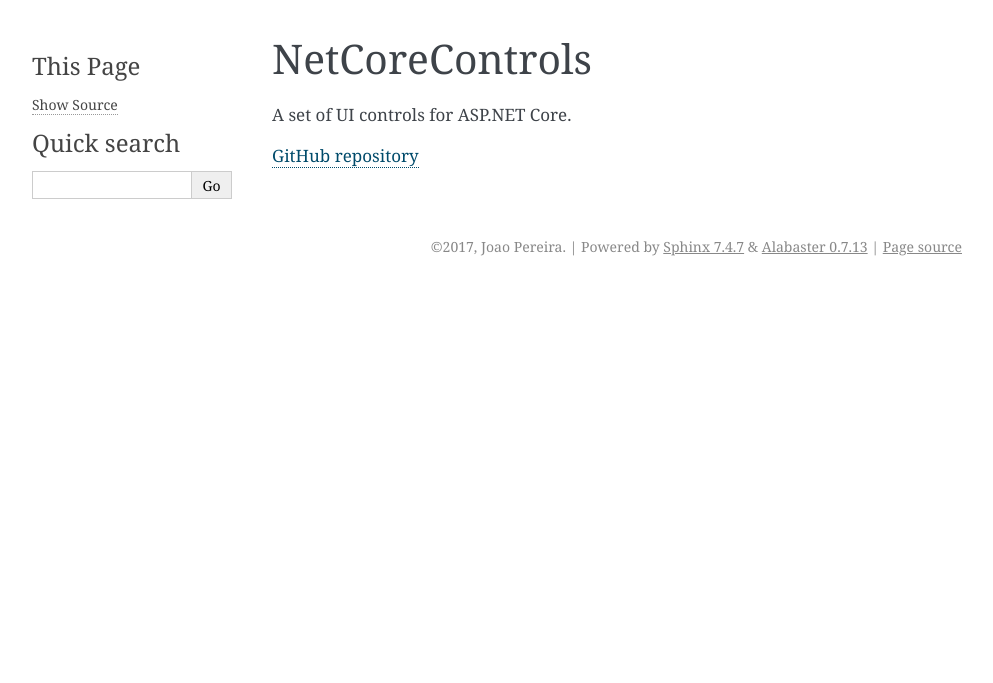
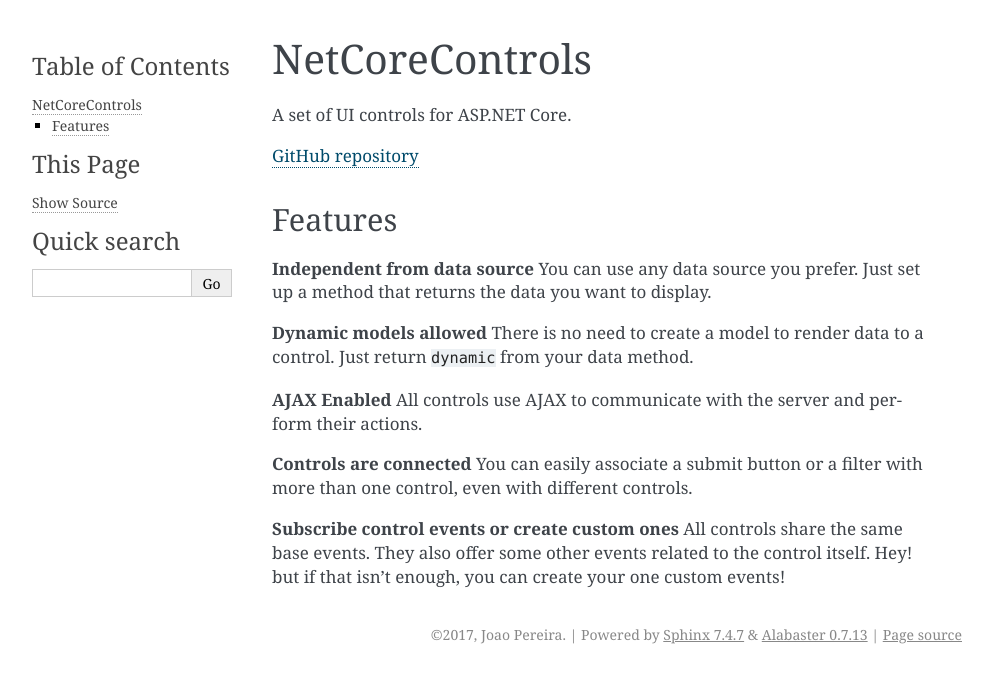
Before and after one commit to ByteNuts/NetCoreControls, a Sphinx documentation site: the page built from docs/source/index.rst, in a window 1280 px wide. Shown: the top 683 px of the page, without its empty margins (148-1141 px from the left). Built offline with Sphinx 7.4.7, drawn with Linux system fonts in a browser that asks for light colours.

Commit message:
Docs updated

```diff
--- a/docs/source/index.rst
+++ b/docs/source/index.rst
@@ -4,6 +4,26 @@
 A set of UI controls for ASP.NET Core.
 
 `GitHub repository <https://github.com/ByteNuts/NetCoreControls>`_
+
+
+Features
+--------
+
+**Independent from data source**
+You can use any data source you prefer. Just set up a method that returns the data you want to display.
+
+**Dynamic models allowed**
+There is no need to create a model to render data to a control. Just return ``dynamic`` from your data method.
+
+**AJAX Enabled**
+All controls use AJAX to communicate with the server and perform their actions.
+
+**Controls are connected**
+You can easily associate a submit button or a filter with more than one control, even with different controls.
+
+**Subscribe control events or create custom ones**
+All controls share the same base events. They also offer some other events related to the control itself.
+Hey! but if that isn't enough, you can create your one custom events!
 
 .. toctree::
    :maxdepth: 2
```
Also changed, not shown: docs/source/00GetStarted/00SetupAndOverview.rst (+14 -3 lines).
